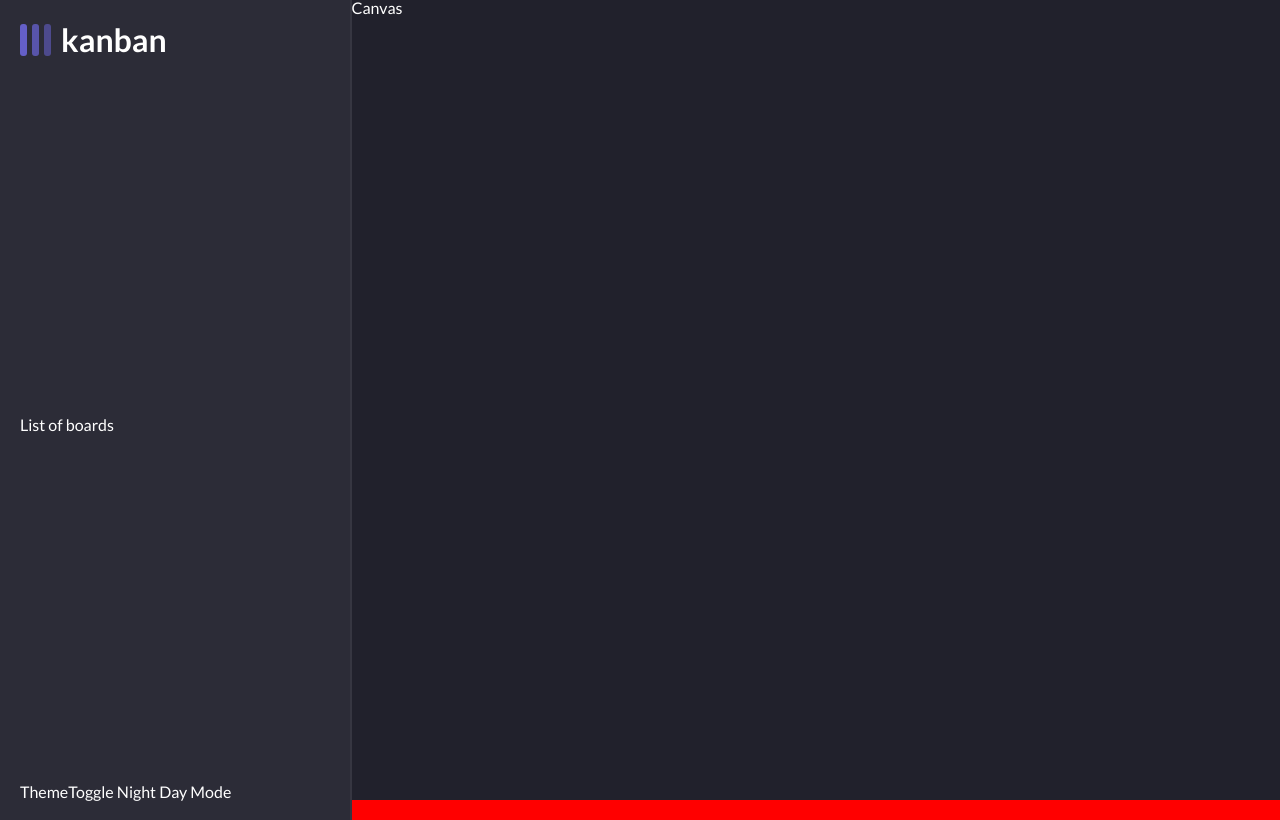
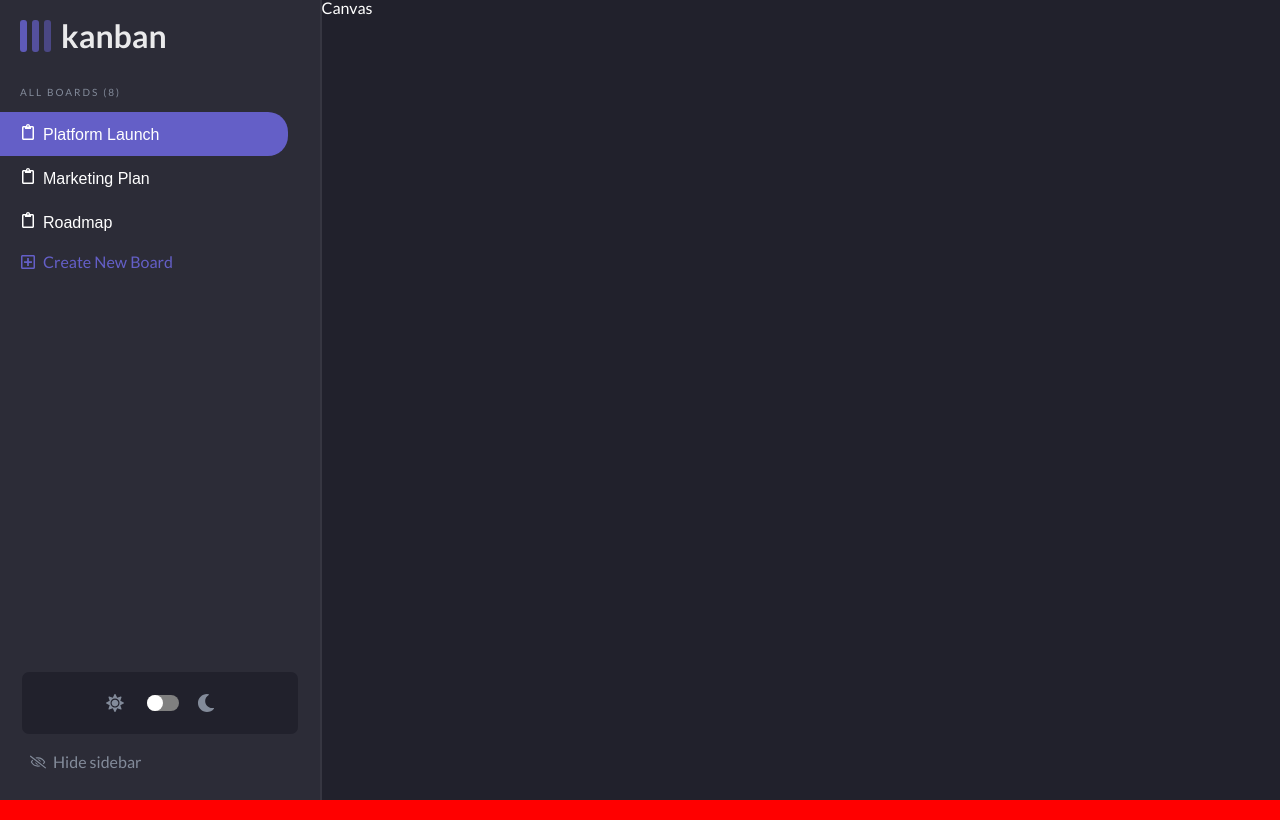
Before and after one commit to egordanilov/kanban-board, a React (Create React App) app: page /board in a window 1280 px wide. Built offline with nearby package versions, Linux system fonts and the light colour scheme.

Commit message:
Implemented static version of sidebar, needs further integration with the state

```diff
--- a/package.json
+++ b/package.json
@@ -13,6 +13,7 @@
     "@types/styled-components": "^5.1.26",
     "react": "^18.2.0",
     "react-dom": "^18.2.0",
+    "react-icons": "^4.7.1",
     "react-router-dom": "^6.8.1",
     "react-scripts": "5.0.1",
     "styled-components": "^5.3.6",
--- /dev/null
+++ b/src/components/HideSidebar.tsx
@@ -0,0 +1,27 @@
+import { ReactElement } from "react";
+import styled from "styled-components";
+import { FaRegEyeSlash } from "react-icons/fa";
+
+const HideSidebarWrapper = styled.div`
+    display: flex;
+    padding-left: 30px;
+    padding-bottom: 30px;
+    span {
+        margin-left: 7px;
+    }
+    &:hover {
+        cursor: pointer;
+        opacity: 0.9;
+    }
+`;
+
+function HideSidebar():ReactElement{
+    return(
+        <HideSidebarWrapper onClick={() => {console.log('hide sidebar toggle')}}>
+         <FaRegEyeSlash />
+         <span>Hide sidebar</span>
+        </HideSidebarWrapper>
+    )
+}
+
+export default HideSidebar;
--- a/src/components/Sidebar.tsx
+++ b/src/components/Sidebar.tsx
@@ -3,18 +3,19 @@ import styled from "styled-components";
 import SidebarLogo from './SidebarLogo';
 import SidebarBoards from './SidebarBoards';
 import SidebarThemeToggle from './SidebarThemeToggle';
+import HideSidebar from './HideSidebar';
 
 
 const SidebarWrapper = styled.div`
     display: flex;
     flex-direction: column;
     align-items: flex-start;
-    padding: 20px;
     justify-content: space-between;
     width: 320px;
     background: #2c2c37;
-    height: 100vh;
+    max-height: 100vh;
     border-right: 2px solid #363641;
+    color: #838b9a;
 `;
 
 function Sidebar():ReactElement {
@@ -23,6 +24,7 @@ function Sidebar():ReactElement {
            <SidebarLogo />
            <SidebarBoards />
            <SidebarThemeToggle />
+           <HideSidebar />
         </SidebarWrapper>
     )
 }
--- a/src/components/SidebarBoards.tsx
+++ b/src/components/SidebarBoards.tsx
@@ -1,12 +1,83 @@
 import { ReactElement } from "react";
 import styled from "styled-components";
+import { Link } from 'react-router-dom';
+import { FaRegPlusSquare,
+    FaRegClipboard } from 'react-icons/fa';
 
-const SidebarBoardsWrapper = styled.div``;
+const SidebarBoardsWrapper = styled.div`
+    display: flex;
+    flex-direction: column;
+    justify-content: flex-start;
+    height: calc(100vh - 100px);
+    margin-top: 30px;
+    width: 100%;
+`;
+const SidebarBoardsHeader = styled.div`
+    text-transform: uppercase;
+    letter-spacing: 0.2em;
+    font-size: 10px;
+    padding-left: 20px;
+    margin-bottom: 15px;
+`;
+
+const SidebarCreateNewBoard = styled(Link)`
+    color: #645fc7;
+    display: flex;
+    margin-top: 10px;
+    padding-left: 20px;
+    span {
+        margin-left: 7px;
+    }
+`;
+
+interface BoardListElementProps {
+    active: boolean;
+}
+
+const BoardListElement = styled.button<BoardListElementProps>`
+    width: 90%;
+    color: white;
+    border: none;
+    text-align: left;
+    padding-left: 20px;
+    height: 44px;
+    font-size: 16px;
+    background: ${(props) => props.active ? '#645fc7' : 'inherit'};
+    border-top-right-radius: 20px;
+    border-bottom-right-radius: 20px;
+    text-transform: capitalize;
+
+    &:hover {
+        cursor: ${(props) => props.active ? 'initial' : 'pointer'};
+        background: #645fc7;
+    }
+
+    span {
+        margin-left: 7px;
+    }
+`;
+
 
 function SidebarBoards():ReactElement {
     return (
         <SidebarBoardsWrapper>
-            List of boards
+            <SidebarBoardsHeader>All Boards (8)</SidebarBoardsHeader>
+            <BoardListElement active={true}>
+                <FaRegClipboard />
+                <span>Platform launch</span>
+            </BoardListElement>
+            <BoardListElement active={false}>
+                <FaRegClipboard />
+                <span>Marketing plan</span>
+            </BoardListElement>
+            <BoardListElement active={false}>
+                <FaRegClipboard />
+                <span>Roadmap</span>
+            </BoardListElement>
+            <SidebarCreateNewBoard to="/board/add-task" aria-label="Create a new board">
+                <FaRegPlusSquare />
+                <span>Create New Board</span>
+            </SidebarCreateNewBoard>
         </SidebarBoardsWrapper>
     )
 }
--- a/src/components/SidebarLogo.tsx
+++ b/src/components/SidebarLogo.tsx
@@ -10,6 +10,7 @@ const SidebarLogoWrapper = styled(Link)`
     font-weight: 700;
     font-size: 32px;
     padding-top: 15px;
+    padding-left: 20px;
 `;
 
 const SidebarLogoBar = styled.div`
--- a/src/components/SidebarThemeToggle.tsx
+++ b/src/components/SidebarThemeToggle.tsx
@@ -1,12 +1,78 @@
 import { ReactElement } from "react";
 import styled from 'styled-components';
+import { FaSun, FaMoon } from 'react-icons/fa';
 
-const SidebarThemeToggleWrapper = styled.div``;
+const SidebarThemeToggleWrapper = styled.div`
+    height: 50px;
+    background: #21212c;
+    width: 80%;
+    margin: 0 auto 20px auto;
+    border-radius: 7px;
+    display: flex;
+    padding: 10px;
+    display: flex;
+    align-items: center;
+    justify-content: center;
+    font-size: 18px;
+
+    label {
+        cursor: pointer;
+        text-indent: -9999px;
+        width: 32px;
+        height: 16px;
+        background: grey;
+        display: block;
+        border-radius: 100px;
+        position: relative;
+    }
+
+    label:after {
+        content: '';
+        position: absolute;
+        top: 0px;
+        left: 0px;
+        width: 16px;
+        height: 16px;
+        background: #fff;
+        border-radius: 10px;
+        transition: 0.3s;
+    }
+
+    input:checked + label {
+    background: #655fc7;
+    }
+
+    input:checked + label:after {
+    left: 100%;
+    transform: translateX(-100%);
+    }
+
+    label:active:after {
+    width: 18px;
+    }
+
+    svg:first-of-type {
+        transform: translate(-16px, 0);
+    }
+
+    svg:last-of-type {
+        transform: translate(18px, 0);
+    }
+`;
+
+const ThemeToggleSwitch = styled.input`
+    height: 0;
+    width: 0;
+    visibility: hidden;
+`;
 
 function SidebarThemeToggle():ReactElement {
     return (
         <SidebarThemeToggleWrapper>
-           ThemeToggle Night Day Mode
+           <FaSun />
+           <ThemeToggleSwitch type="checkbox" id="switch" />
+           <label htmlFor="switch">Toggle</label>
+           <FaMoon />
         </SidebarThemeToggleWrapper>
     )
 }
--- a/src/styles/GlobalStyles.ts
+++ b/src/styles/GlobalStyles.ts
@@ -14,6 +14,9 @@ const GlobalStyles = createGlobalStyle<{theme: ThemeType}>`
     a {
         text-decoration: none;
         color: white;
+        &:hover {
+            opacity: 0.9;
+        }
     }
 `;
 
```
Also changed, not shown: 1 other file (tests, documents, lock files or other folders).
